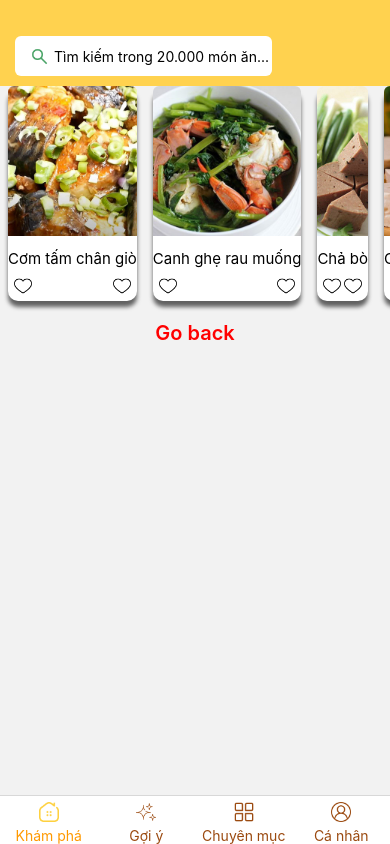
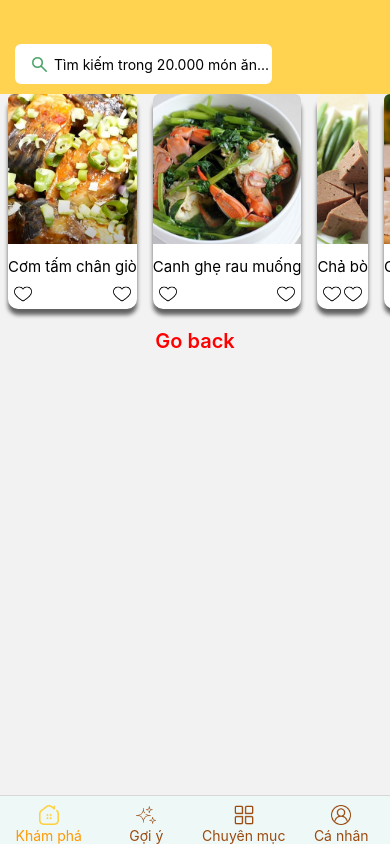
Before and after one commit to SonJava10Rikkei/RN-MonNgonMoiNgay, a React Native app: screen /BOTTOM_TAB in a window 390 px wide. Built offline with nearby package versions, Linux system fonts and the light colour scheme.

Commit message:
update mau BottomTabbar

```diff
--- a/App/components/HeaderComponent.tsx
+++ b/App/components/HeaderComponent.tsx
@@ -137,7 +137,7 @@ const styles = StyleSheet.create({
 
     box: {
         backgroundColor: '#FFD24F',
-        paddingTop: 36,
+        paddingTop: 44,
         paddingBottom: 10,
         display: 'flex',
     },
@@ -151,8 +151,8 @@ const styles = StyleSheet.create({
         marginVertical: 10
     },
     iconHeaderRight: {
-        width: 22,
-        height: 22,
+        width: 25,
+        height: 25,
         marginLeft: 15,
         marginRight: 15,
         marginVertical: 5,
@@ -200,7 +200,7 @@ const styles = StyleSheet.create({
     },
     textInputContainer2: {
         backgroundColor: 'transparent',
-        padding:5,
+        padding: 5,
         width: '80%',
         fontSize: 14,
         marginLeft: 5,
--- a/App/navigators/BottomTab.tsx
+++ b/App/navigators/BottomTab.tsx
@@ -1,6 +1,6 @@
 import React from 'react';
-import {Image, Text} from 'react-native';
-import {createBottomTabNavigator} from '@react-navigation/bottom-tabs';
+import { Image, StyleSheet, Text } from 'react-native';
+import { createBottomTabNavigator } from '@react-navigation/bottom-tabs';
 
 import SCREEN from './RouteKey';
 import HomeScreen from '../screens/HomeScreen';
@@ -11,31 +11,40 @@ import CategoryScreen from '../screens/CategoryScreen';
 
 const Tab = createBottomTabNavigator();
 
+// Định nghĩa kiểu chung
+// @ts-ignore
+const tabLabelStyle = focused => ({
+    color: focused ? '#FF9900' : '#9B4A10',
+});
+
+const tabIconStyle = {
+    width: 20,
+    height: 20,
+};
+
 const BottomTab = () => {
     return (
         <Tab.Navigator
-      screenOptions={{headerShown: false}}
-      initialRouteName={SCREEN.HOME_SCREEN}>
+            screenOptions={{
+                headerShown: false,
+                tabBarStyle: {
+                    backgroundColor: '#EDF8F7',
+                },
+                tabBarItemStyle: {
+                    marginTop: 7,
+                }
+            }}
+            initialRouteName={SCREEN.HOME_SCREEN}
+        >
             <Tab.Screen
                 component={HomeScreen}
                 name={SCREEN.HOME_SCREEN}
                 options={{
-          tabBarLabel: ({focused}) => (
-            <Text
-              style={{
-                color: focused ? '#FF9900' : '#9B4A10',
-              }}>
-              {'Khám phá'}
-            </Text>
+                    tabBarLabel: ({ focused }) => (
+                        <Text style={tabLabelStyle(focused)}>Khám phá</Text>
                     ),
-          tabBarIcon: ({focused}) =>
-            focused ? (
-              <Image source={ICONS.iconHomeO} style={{width: 20, height: 20}} />
-            ) : (
-              <Image
-                source={ICONS.iconHomeOD}
-                style={{width: 20, height: 20}}
-              />
+                    tabBarIcon: ({ focused }) => (
+                        <Image source={focused ? ICONS.iconHomeO : ICONS.iconHomeOD} style={tabIconStyle} />
                     ),
                 }}
             />
@@ -44,25 +53,11 @@ const BottomTab = () => {
                 component={SuggestScreen}
                 name={SCREEN.SUGGEST_SCREEN}
                 options={{
-          tabBarLabel: ({focused}) => (
-            <Text
-              style={{
-                color: focused ? '#FF9900' : '#9B4A10',
-              }}>
-              {'Gợi ý'}
-            </Text>
+                    tabBarLabel: ({ focused }) => (
+                        <Text style={tabLabelStyle(focused)}>Gợi ý</Text>
                     ),
-          tabBarIcon: ({focused}) =>
-            focused ? (
-              <Image
-                source={ICONS.iconShiningO}
-                style={{width: 20, height: 20}}
-              />
-            ) : (
-              <Image
-                source={ICONS.iconShining}
-                style={{width: 20, height: 20}}
-              />
+                    tabBarIcon: ({ focused }) => (
+                        <Image source={focused ? ICONS.iconShiningO : ICONS.iconShining} style={tabIconStyle} />
                     ),
                 }}
             />
@@ -71,53 +66,28 @@ const BottomTab = () => {
                 component={CategoryScreen}
                 name={SCREEN.CATEGORY_SCREEN}
                 options={{
-          tabBarLabel: ({focused}) => (
-            <Text
-              style={{
-                color: focused ? '#FF9900' : '#9B4A10',
-              }}>
-              {'Chuyên mục'}
-            </Text>
+                    tabBarLabel: ({ focused }) => (
+                        <Text style={tabLabelStyle(focused)}>Chuyên mục</Text>
                     ),
-          tabBarIcon: ({focused}) =>
-            focused ? (
-              <Image
-                source={ICONS.iconCategoryO}
-                style={{width: 20, height: 20}}
-              />
-            ) : (
-              <Image
-                source={ICONS.iconCategory}
-                style={{width: 20, height: 20}}
-              />
+                    tabBarIcon: ({ focused }) => (
+                        <Image source={focused ? ICONS.iconCategoryO : ICONS.iconCategory} style={tabIconStyle} />
                     ),
                 }}
             />
-
             <Tab.Screen
                 component={UserScreen}
                 name={SCREEN.USER_SCREEN}
                 options={{
-          tabBarLabel: ({focused}) => (
-            <Text
-              style={{
-                color: focused ? '#FF9900' : '#9B4A10',
-              }}>
-              {'Cá nhân'}
-            </Text>
+                    tabBarLabel: ({ focused }) => (
+                        <Text style={tabLabelStyle(focused)}>Cá nhân</Text>
                     ),
-          tabBarIcon: ({focused}) =>
-            focused ? (
-              <Image source={ICONS.iconUserO} style={{width: 20, height: 20}} />
-            ) : (
-              <Image
-                source={ICONS.iconUserOD}
-                style={{width: 20, height: 20}}
-              />
+                    tabBarIcon: ({ focused }) => (
+                        <Image source={focused ? ICONS.iconUserO : ICONS.iconUserOD} style={tabIconStyle} />
                     ),
                 }}
             />
         </Tab.Navigator>
     );
 };
+
 export default BottomTab;
--- a/App/navigators/index.tsx
+++ b/App/navigators/index.tsx
@@ -20,7 +20,6 @@ const Navigator = () => {
                     component={LoginScreen}
                     options={{headerShown: false}}
                 />
-
                 <Stack.Screen
                     name={SCREEN.BOTTOM_TAB}
                     component={BottomTab}
--- a/App/screens/LoginScrees.tsx
+++ b/App/screens/LoginScrees.tsx
@@ -1,19 +1,11 @@
 import React from 'react';
-import {
-    ImageBackground,
-    ScrollView,
-    StatusBar,
-    StyleSheet,
-    Text,
-    TouchableOpacity,
-    View,
-} from 'react-native';
+import {ImageBackground, ScrollView, StatusBar, StyleSheet, Text, TouchableOpacity, View,} from 'react-native';
 
 import IMAGES from '../theme/images';
 import ICONS from '../theme/icon';
 import TextInputComponent from '../components/TextInputComponent';
 import useLogin from '../containers/login';
-import {SafeAreaView, useSafeAreaInsets} from 'react-native-safe-area-context';
+import {useSafeAreaInsets} from 'react-native-safe-area-context';
 
 const LoginScreen = () => {
     const {
@@ -32,9 +24,7 @@ const LoginScreen = () => {
 
         <ImageBackground
             source={IMAGES.backgroundHistory}
-            style={[styles.container, { // Paddings to handle safe area
-
-            }]}>
+            style={styles.container}>
             <StatusBar translucent backgroundColor="transparent"/>
             <ScrollView>
                 <Text style={styles.text}>Welcome {userName} !</Text>
```
Lines whose indentation alone changed are shown as unchanged.
